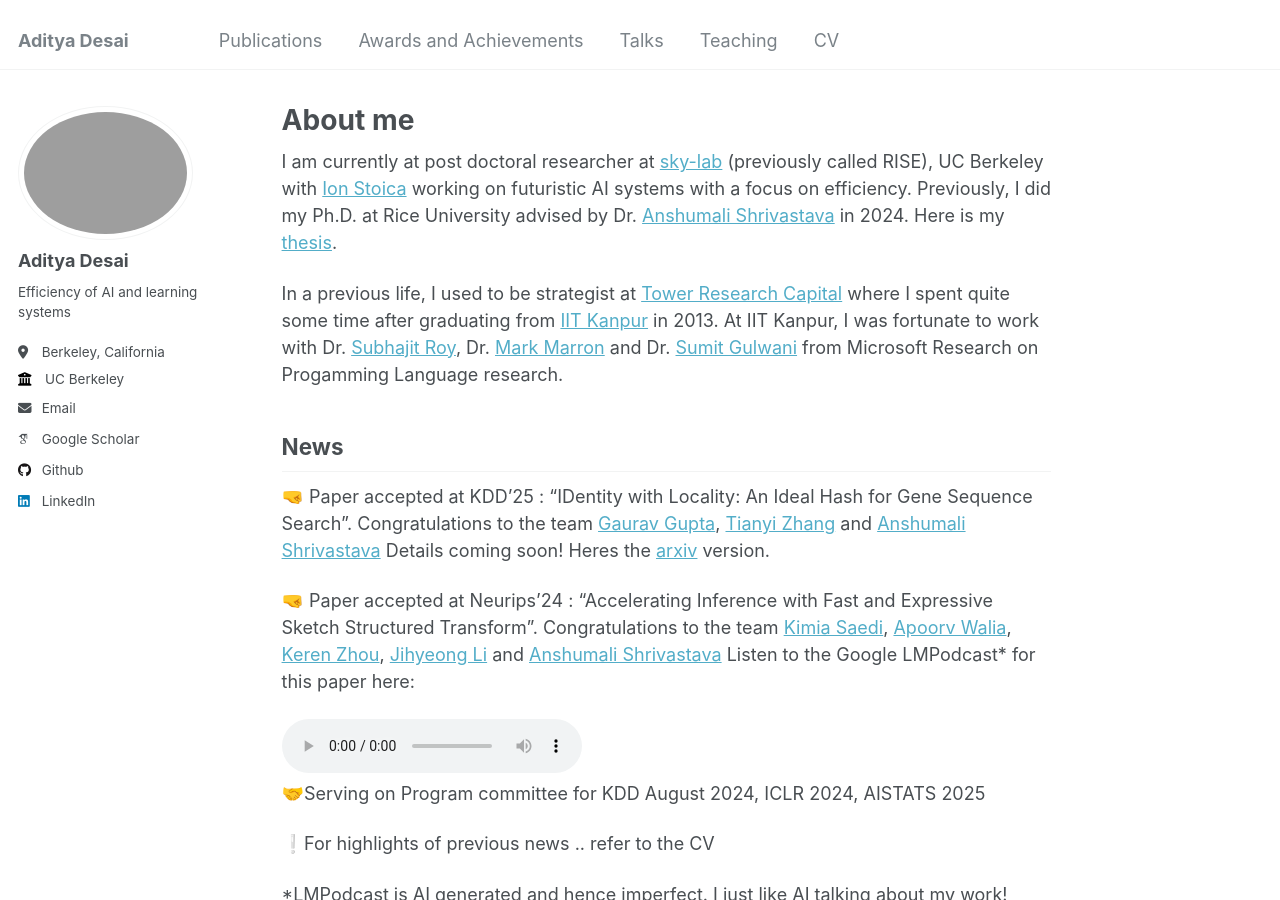
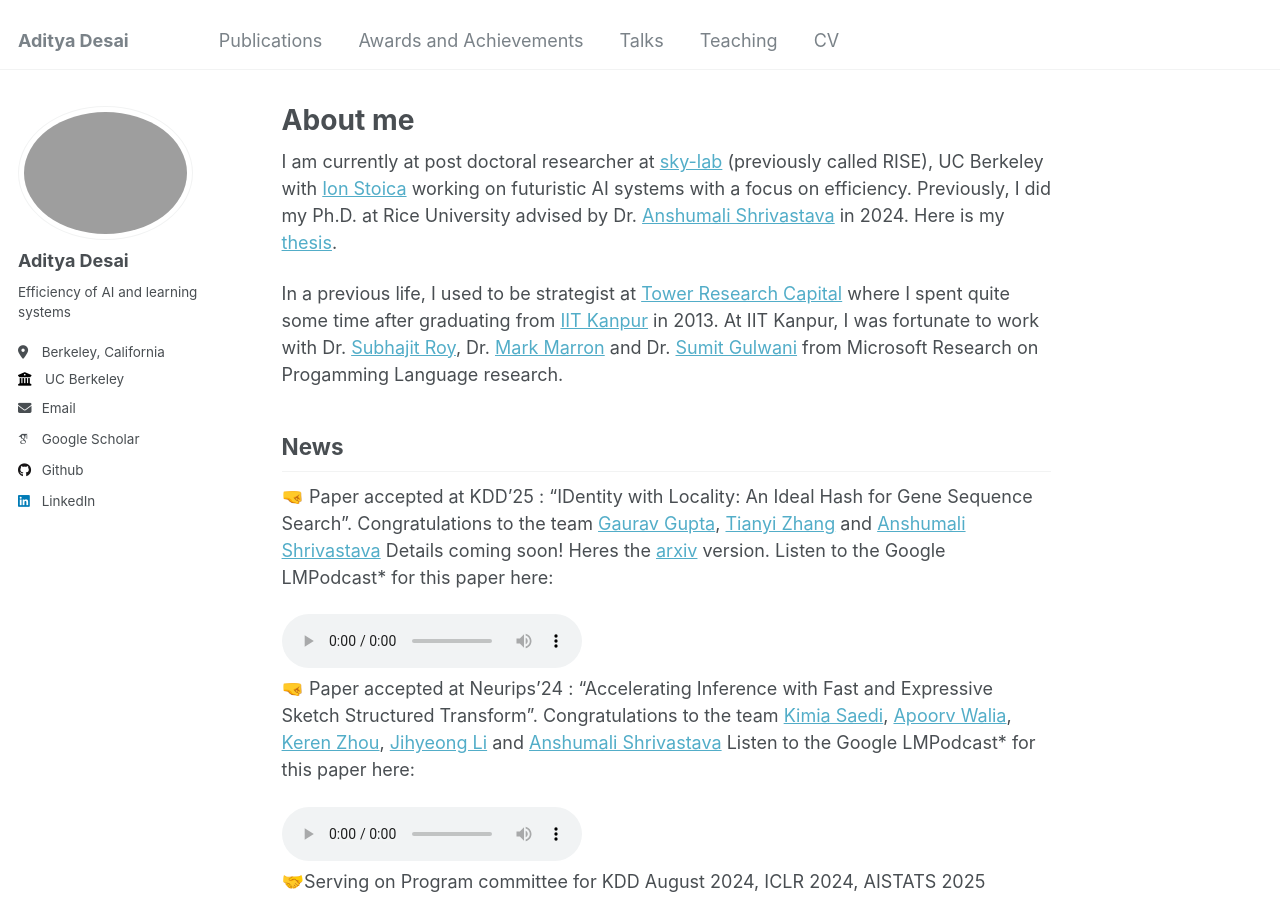
Before and after one commit to apd10/apd10.github.io, a Jekyll site: the page built from _pages/about.md, in a window 1280 px wide and 900 px high. Built offline with Jekyll 4.4.1, drawn with Linux system fonts in a browser that asks for light colours; some web fonts are replaced.

Commit message:
Update about.md

```diff
--- a/_pages/about.md
+++ b/_pages/about.md
@@ -13,7 +13,11 @@ In a previous life, I used to be strategist at [Tower Research Capital](https://
 
 
 ## News
-🤜 Paper accepted at KDD'25 : "IDentity with Locality: An Ideal Hash for Gene Sequence Search”. Congratulations to the team [Gaurav Gupta](https://gaurav16gupta.github.io/), [Tianyi Zhang](https://www.linkedin.com/in/tianyi-zhang-441093135/) and [Anshumali Shrivastava](https://www.cs.rice.edu/~as143/) Details coming soon! Heres the [arxiv](https://arxiv.org/abs/2406.14901) version.
+🤜 Paper accepted at KDD'25 : "IDentity with Locality: An Ideal Hash for Gene Sequence Search”. Congratulations to the team [Gaurav Gupta](https://gaurav16gupta.github.io/), [Tianyi Zhang](https://www.linkedin.com/in/tianyi-zhang-441093135/) and [Anshumali Shrivastava](https://www.cs.rice.edu/~as143/) Details coming soon! Heres the [arxiv](https://arxiv.org/abs/2406.14901) version.  Listen to the Google LMPodcast* for this paper here:
+<audio controls>
+    <source src="files/idl.mp3" type="audio/mpeg">
+    Your browser does not support the audio element.
+</audio>
 
 🤜 Paper accepted at Neurips'24 : "Accelerating Inference with Fast and Expressive Sketch Structured Transform”. Congratulations to the team [Kimia Saedi](https://www.linkedin.com/in/kimia-saedi/), [Apoorv Walia](https://www.linkedin.com/in/apoorv-walia-788b66120/), [Keren Zhou](https://www.jokeren.tech/), [Jihyeong Li](https://www.linkedin.com/in/jihyeonglee98/) and [Anshumali Shrivastava](https://www.cs.rice.edu/~as143/) Listen to the Google LMPodcast* for this paper here:
 <audio controls>
```
